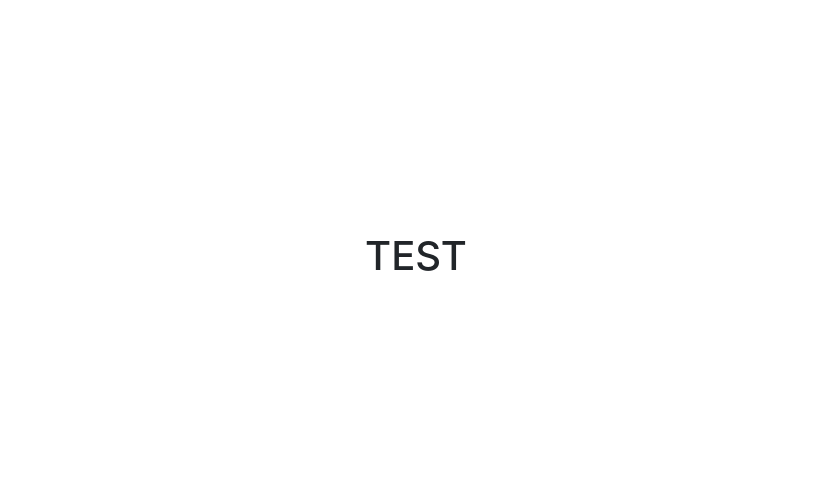
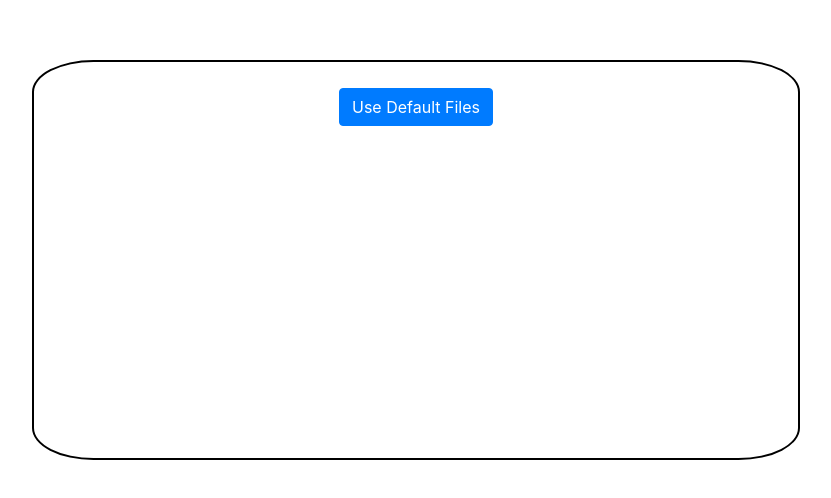
Before and after one commit to hazemkhairy/AS24-Frontend, a React (Create React App) app: page / in a window 1280 px wide. Shown: the part 140-638 px from the top of the page, without its empty margins (224-1055 px from the left). Built offline with nearby package versions, Linux system fonts and the light colour scheme.

Commit message:
- Added button to test the backend. - Test Integeration with backend.

```diff
--- a/src/App.js
+++ b/src/App.js
@@ -1,9 +1,9 @@
 import './App.css';
-
+import InputsContainer from './containers/InputsContainer/InputsContainer'
 function App() {
   return (
     <div className="App">
-      <h1>TEST</h1>
+      <InputsContainer/>
     </div>
   );
 }
--- /dev/null
+++ b/src/containers/InputsContainer/InputsContainer.css
@@ -0,0 +1,7 @@
+.InputsContainer {
+    width: 60%;
+    min-height: 400px;
+    border-radius: 8%;
+    padding: 2%;
+    border: 2px solid black;
+}
--- /dev/null
+++ b/src/containers/InputsContainer/InputsContainer.js
@@ -0,0 +1,29 @@
+import React from 'react';
+import axios from 'axios';
+
+import './InputsContainer.css';
+
+const InputsContainer = () => {
+    const handleDefault = () => {
+        axios.post('http://localhost:4000/generateReports').then(
+            (res) => {
+                if (res.status !== 200) {
+                    console.log(res.data.messages)
+                }
+                else {
+                    console.log(res.data);
+                }
+            }
+        )
+    }
+    return (
+        <div className="InputsContainer d-flex flex-column align-items-center justify-content-between">
+            <div className="d-flex flex-column justify-content-between align-items-center">
+
+                <input type="button" onClick={handleDefault} value="Use Default Files" className="btn btn-primary" />
+            </div>
+        </div>
+    )
+}
+
+export default InputsContainer;
```
Also changed, not shown: 1 other file (tests, documents, lock files or other folders).
